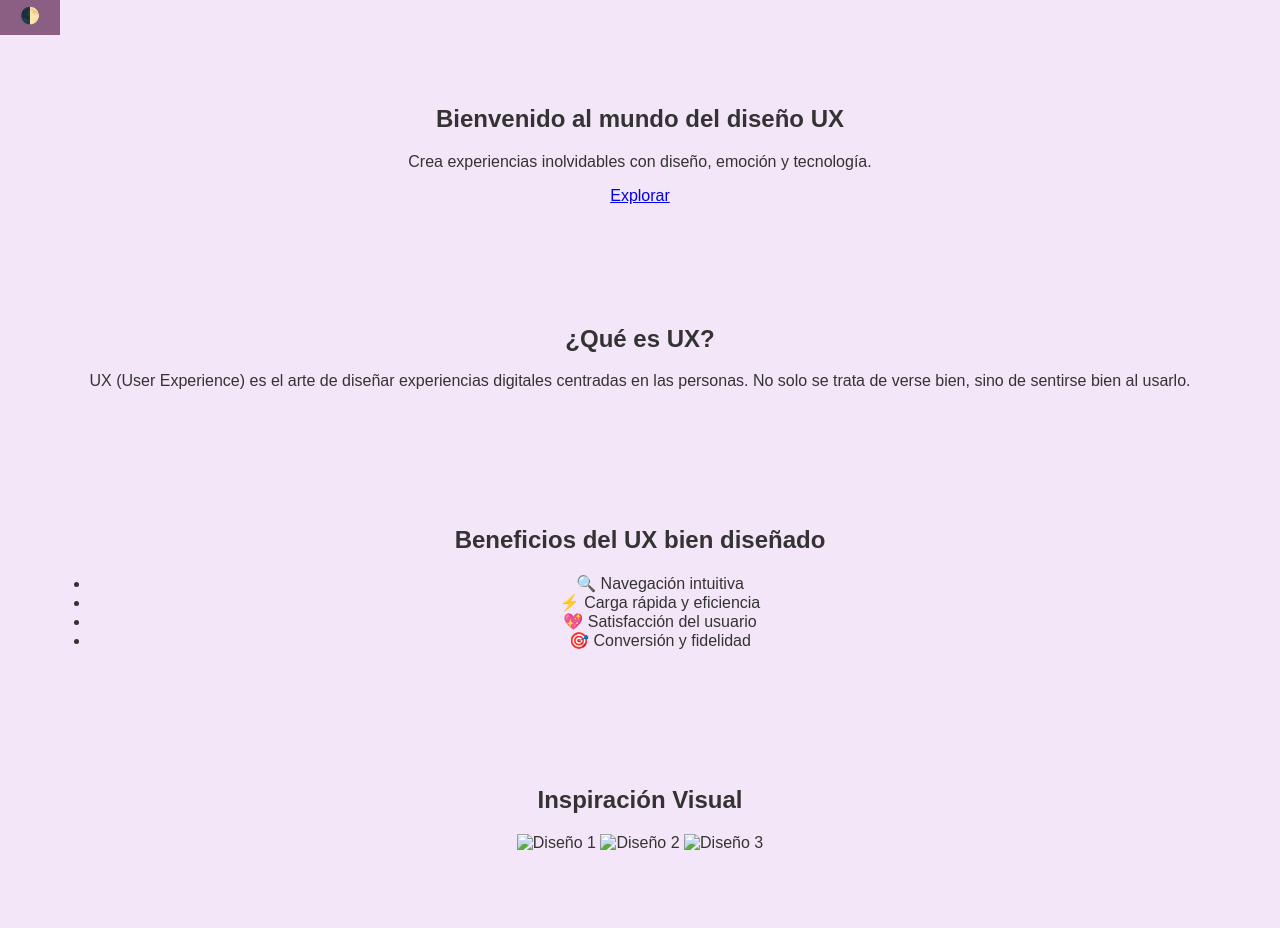
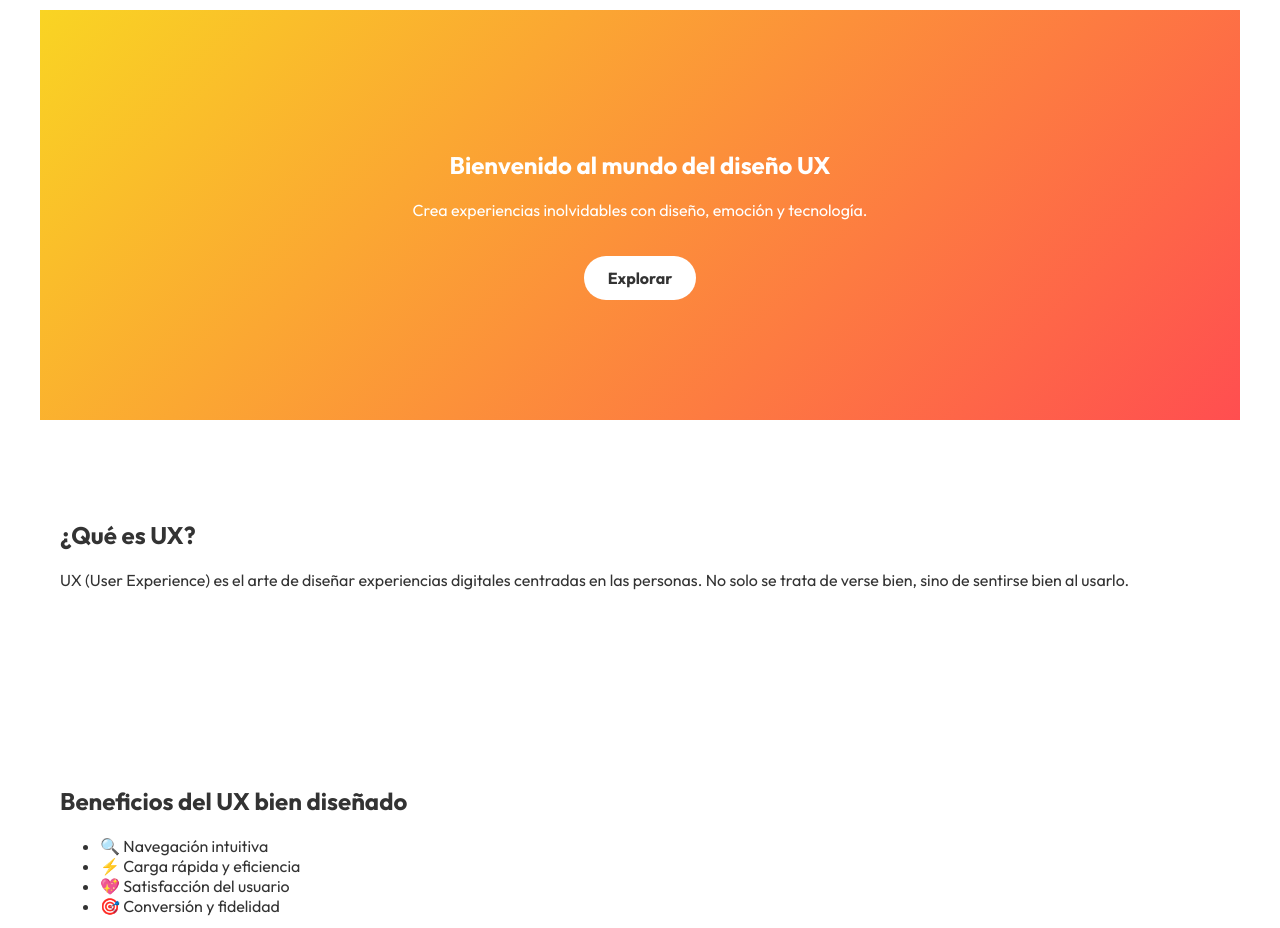
Before and after one commit to mohamedbkss/miweb3, a plain HTML site: page index.html in a window 1280 px wide. Shown: the part 106-1034 px from the top of the page. Drawn offline with nearby package versions, Linux system fonts and the light colour scheme; files that its build step writes are made by us from their sources; files whose address does not match are found by name.

Commit message:
styles.css

```diff
--- a/styles.css
+++ b/styles.css
@@ -1,70 +1,112 @@
 body {
-    font-family: 'Montserrat', sans-serif;
-    background: #f3e6f8;
-    color: #333;
   margin: 0;
   padding: 0;
+  font-family: 'Outfit', sans-serif;
+  background: #fff;
+  color: #333;
   transition: background 0.5s, color 0.5s;
 }
 
-header {
-    text-align: center;
+body.dark {
+  background: #121212;
+  color: #e0e0e0;
+}
+
+.container {
+  max-width: 1200px;
+  margin: 0 auto;
   padding: 20px;
-    background: #8b5e83;
-    color: white;
+}
+
+nav {
+  display: flex;
+  justify-content: space-between;
+  align-items: center;
+}
+
+nav .logo {
+  font-family: 'Playfair Display', serif;
+  font-size: 2rem;
 }
 
 nav ul {
   list-style: none;
-    padding: 0;
+  display: flex;
+  gap: 20px;
 }
 
-nav ul li {
-    display: inline;
-    margin: 10px;
-}
-
-nav ul li a {
+nav a {
   text-decoration: none;
-    color: white;
+  color: inherit;
   font-weight: bold;
   transition: color 0.3s;
 }
 
-nav ul li a:hover {
-    color: #f3e6f8;
+nav a:hover {
+  color: #ff6ec4;
+}
+
+.hero-section {
+  padding: 120px 20px;
+  text-align: center;
+  background: linear-gradient(135deg, #f9d423, #ff4e50);
+  color: #fff;
+}
+
+.btn {
+  background: #fff;
+  color: #333;
+  padding: 12px 24px;
+  border: none;
+  border-radius: 30px;
+  font-weight: bold;
+  cursor: pointer;
+  margin-top: 20px;
+  text-decoration: none;
+  display: inline-block;
+  transition: transform 0.3s;
+}
+
+.btn:hover {
+  transform: scale(1.05);
 }
 
 section {
-    padding: 50px;
-    text-align: center;
+  padding: 80px 20px;
 }
 
-.slider img {
-    width: 100%;
-    max-width: 800px;
-    height: auto;
+.fade-in {
+  opacity: 0;
+  transform: translateY(50px);
+  animation: fadeInUp 1s forwards;
 }
 
-button {
-    padding: 10px 20px;
-    border: none;
-    background: #8b5e83;
-    color: white;
-    font-size: 1em;
-    cursor: pointer;
-    transition: background 0.3s;
+@keyframes fadeInUp {
+  to {
+    opacity: 1;
+    transform: translateY(0);
+  }
 }
 
-button:hover {
-    background: #6d4373;
+.gallery {
+  display: flex;
+  gap: 20px;
+  overflow-x: auto;
 }
 
-.modo-oscuro {
-    background: #333;
-    color: white;
+.gallery img {
+  width: 300px;
+  height: auto;
+  border-radius: 20px;
+  transition: transform 0.3s ease;
 }
 
-.modo-oscuro header {
-    background: #222;
+.gallery img:hover {
+  transform: scale(1.05);
 }
+
+footer {
+  text-align: center;
+  padding: 40px 0;
+  font-size: 0.9rem;
+}
```
Lines whose indentation alone changed are shown as unchanged.
